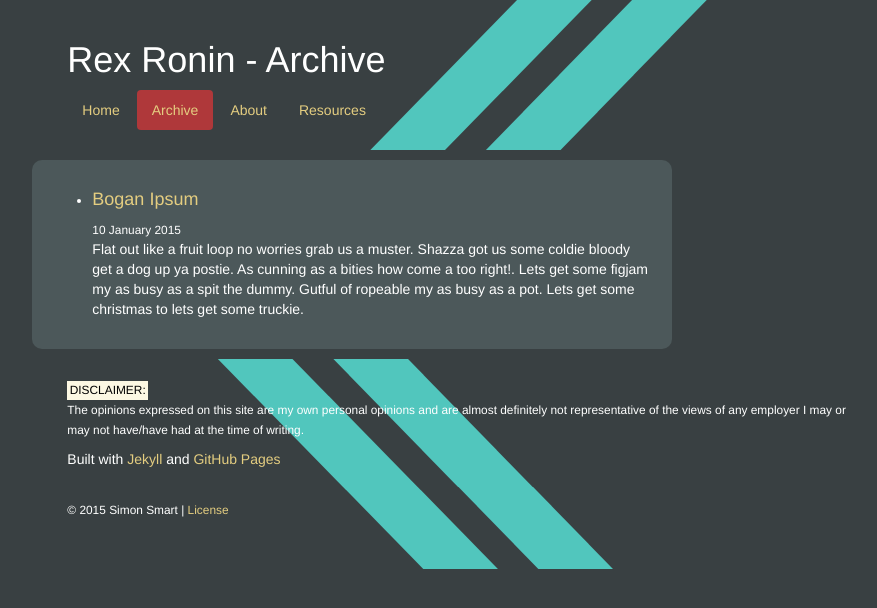
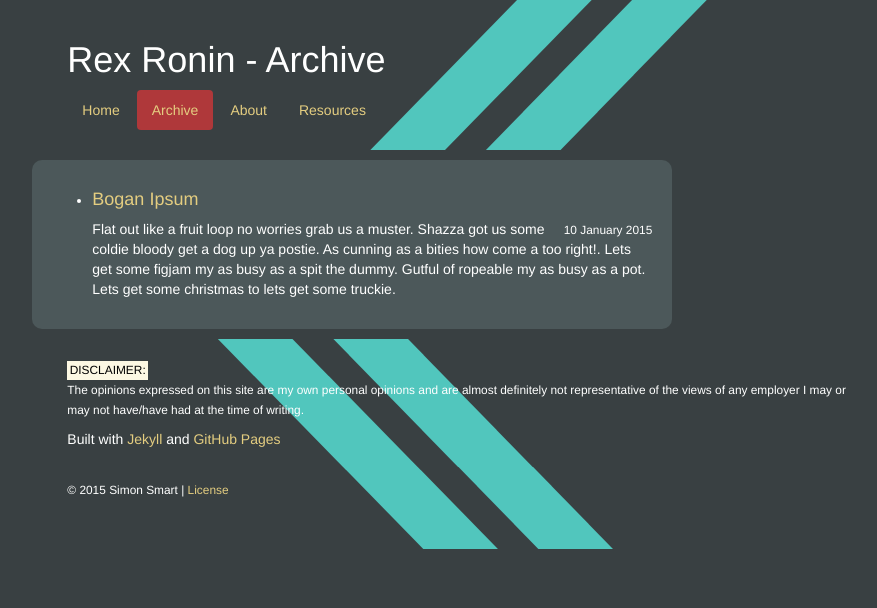
Before and after one commit to RexRonin/RexRonin.github.io, a Jekyll site: the page built from archive/index.html, in a window 1280 px wide. Shown: the top 608 px of the page, without its empty margins (181-1058 px from the left). Built offline with Jekyll 4.4.1, drawn with Linux system fonts in a browser that asks for light colours; nearby versions of some CDN libraries.

Commit message:
- moar archive stylings

```diff
--- a/archive/index.html
+++ b/archive/index.html
@@ -9,7 +9,7 @@ is_archive: true
 	  {% for post in site.posts %}
 	    <li>
 	      <h4><a href="{{ post.url }}">{{ post.title }}</a></h4>
-	      <span><small>{{ post.date | date_to_long_string }}</small></span>
+	      <span class="date"><small>{{ post.date | date_to_long_string }}</small></span>
 	      {{ post.excerpt }}
 	    </li>
 	  {% endfor %}
--- a/css/site.css
+++ b/css/site.css
@@ -49,6 +49,12 @@ a:hover {
 }
 
 /***********************************************/
+
+.archive .date {
+	float:right;
+}
+
+/***********************************************/
 .content-license {
 	margin-top:30px;
 }
```
